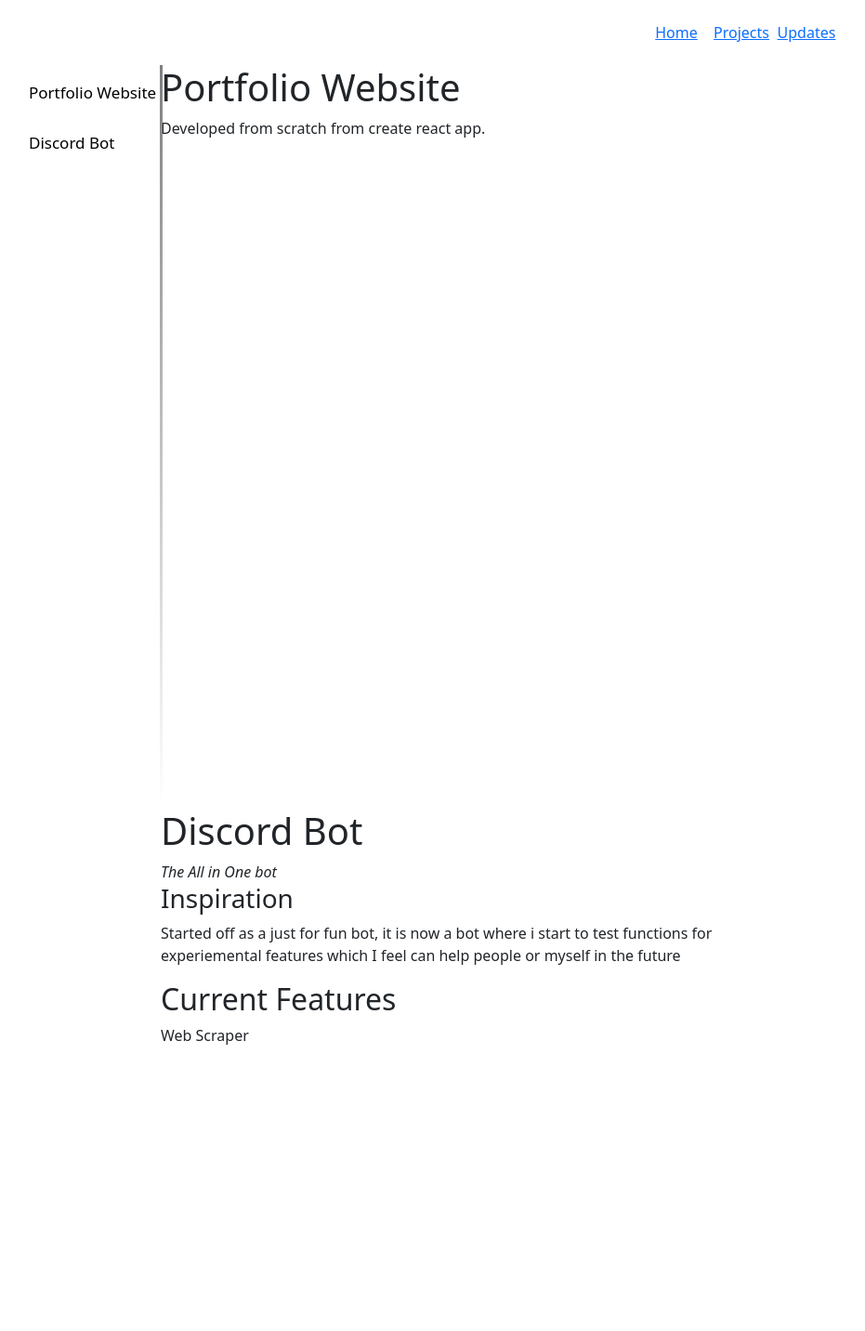
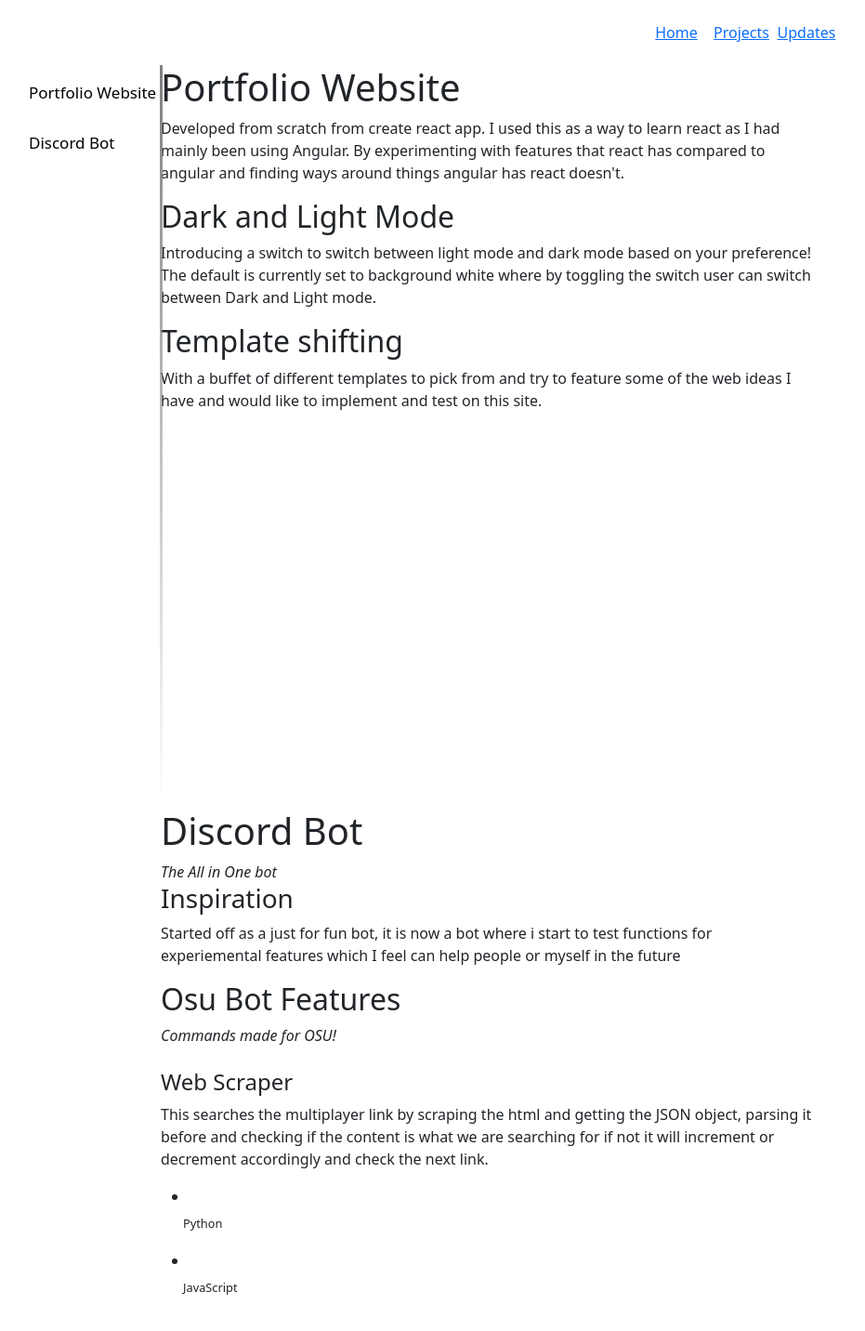
Before and after one commit to moroha29/moroha29.github.io, a React (Create React App) app in the folder web-portfolio/: page /projects in a window 1280 px wide. Shown: the top 1432 px of the page at 93% size, without its empty margins (187-1118 px from the left). Built offline with nearby package versions, Linux system fonts and the light colour scheme.

Commit message:
added tag function
incomplete still

```diff
--- a/web-portfolio/src/components/projects/discord-bot.js
+++ b/web-portfolio/src/components/projects/discord-bot.js
@@ -1,14 +1,25 @@
+import Tags from "../tags/tag";
+
 export default function DiscordBot() {
     return (
       <div class='discordBot'>
         <h1>Discord Bot</h1>
         <i>The All in One bot</i>
         <h3>Inspiration</h3>
-        <p>Started off as a just for fun bot, it is now a bot where i start to test functions
+        <p>
+          Started off as a just for fun bot, it is now a bot where i start to test functions
           for experiemental features which I feel can help people or myself in the future
         </p>
-        <h2>Current Features</h2>
-        <p>Web Scraper</p>
+        <h2>Osu Bot Features</h2>
+        <i>Commands made for OSU!</i>
+        <br></br><br></br>
+        <h4>Web Scraper</h4>
+        <p>
+          This searches the multiplayer link by scraping the html and getting the JSON object, parsing it
+          before and checking if the content is what we are searching for if not it will increment or
+          decrement accordingly and check the next link.
+        </p>
+        <Tags tagNames={['Python','JavaScript']}/>
       </div>
     );
   }
--- a/web-portfolio/src/components/projects/portfolio-website.js
+++ b/web-portfolio/src/components/projects/portfolio-website.js
@@ -1,8 +1,27 @@
+// import Tags from "../tags/tag";
+
 export default function PortfolioWebsite() {
     return (
       <div className='portfolio'>
         <h1>Portfolio Website</h1>
-        <p> Developed from scratch from create react app.</p>
+        <p> Developed from scratch from create react app. I used this as a way to learn react as I had mainly been using Angular.
+          By experimenting with features that react has compared to angular and finding ways around things angular has react doesn't.
+        </p>
+        <h2>
+          Dark and Light Mode
+        </h2>
+        <p>
+          Introducing a switch to switch between light mode and dark mode based on your preference!
+          The default is currently set to background white where by toggling the switch user can switch
+          between Dark and Light mode.
+        </p>
+        <h2>
+          Template shifting
+        </h2>
+        <p>
+          With a buffet of different templates to pick from and try to feature some of the web ideas
+          I have and would like to implement and test on this site.
+        </p>
       </div>
     );
   }
--- /dev/null
+++ b/web-portfolio/src/components/tags/tag.css
@@ -0,0 +1,11 @@
+.skill-bubble li div {
+    display: flex;
+    margin-right: 1rem;
+    margin-bottom: 0.6rem;
+    font-size: 80%;
+    background-color: var(--color-button);
+    color: var(--color-text);
+    padding: 8px 12px;
+    border: 1px solid var(--color-button);
+    border-radius: 24px;
+}
--- /dev/null
+++ b/web-portfolio/src/components/tags/tag.js
@@ -0,0 +1,20 @@
+import './tag.css';
+
+export default function Tags(props) {
+    const tagNames=props.tagNames;
+    return (
+      <div className='container'>
+        <div className='row'>
+            {tagNames.map(name=>{
+                return (
+                    <div className='skill-bubble'>
+                        <li>
+                            <div>{name}</div>
+                        </li>
+                    </div>
+                )
+            })}
+        </div>
+      </div>
+    );
+  }
```
Also changed, not shown: 1 other file (tests, documents, lock files or other folders).
